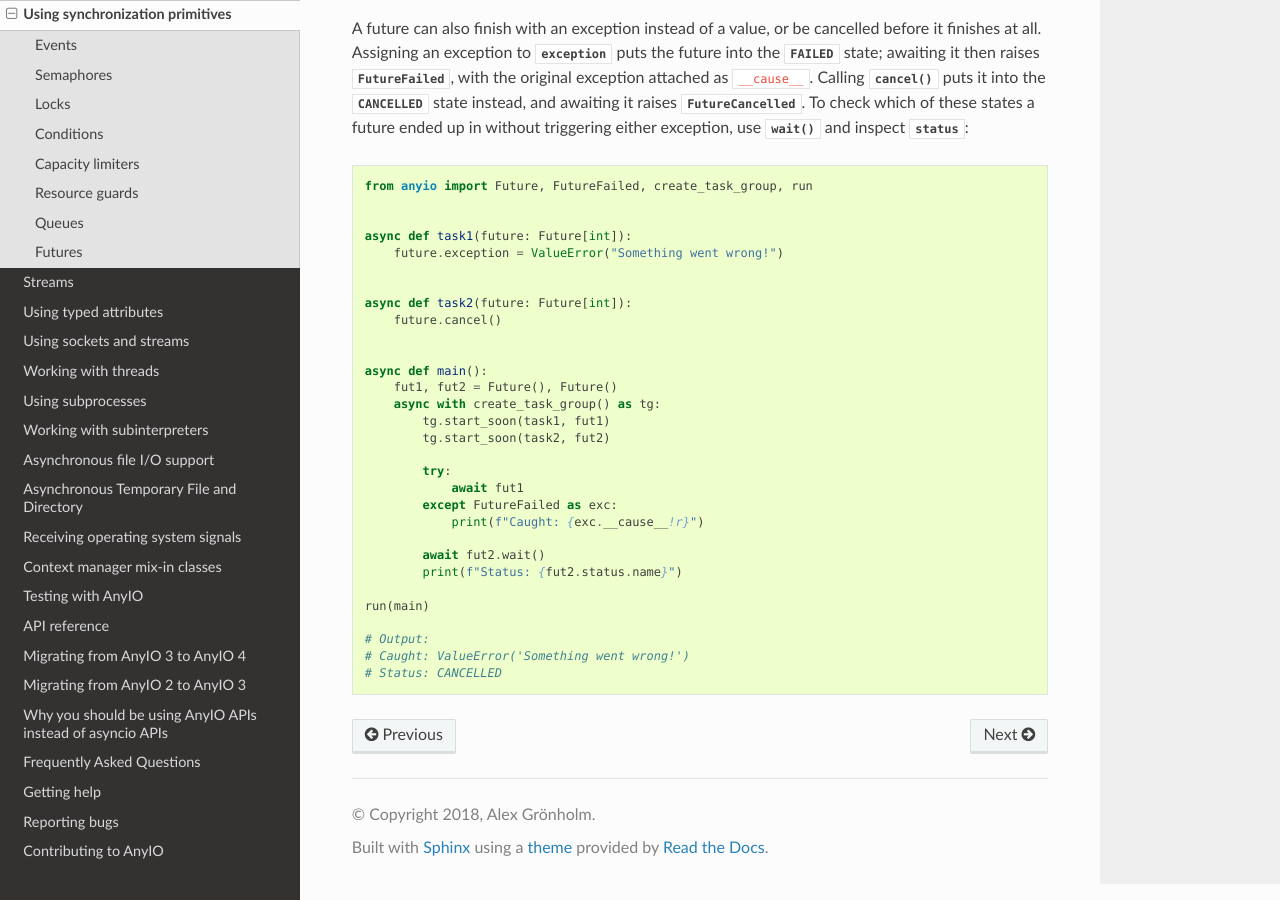
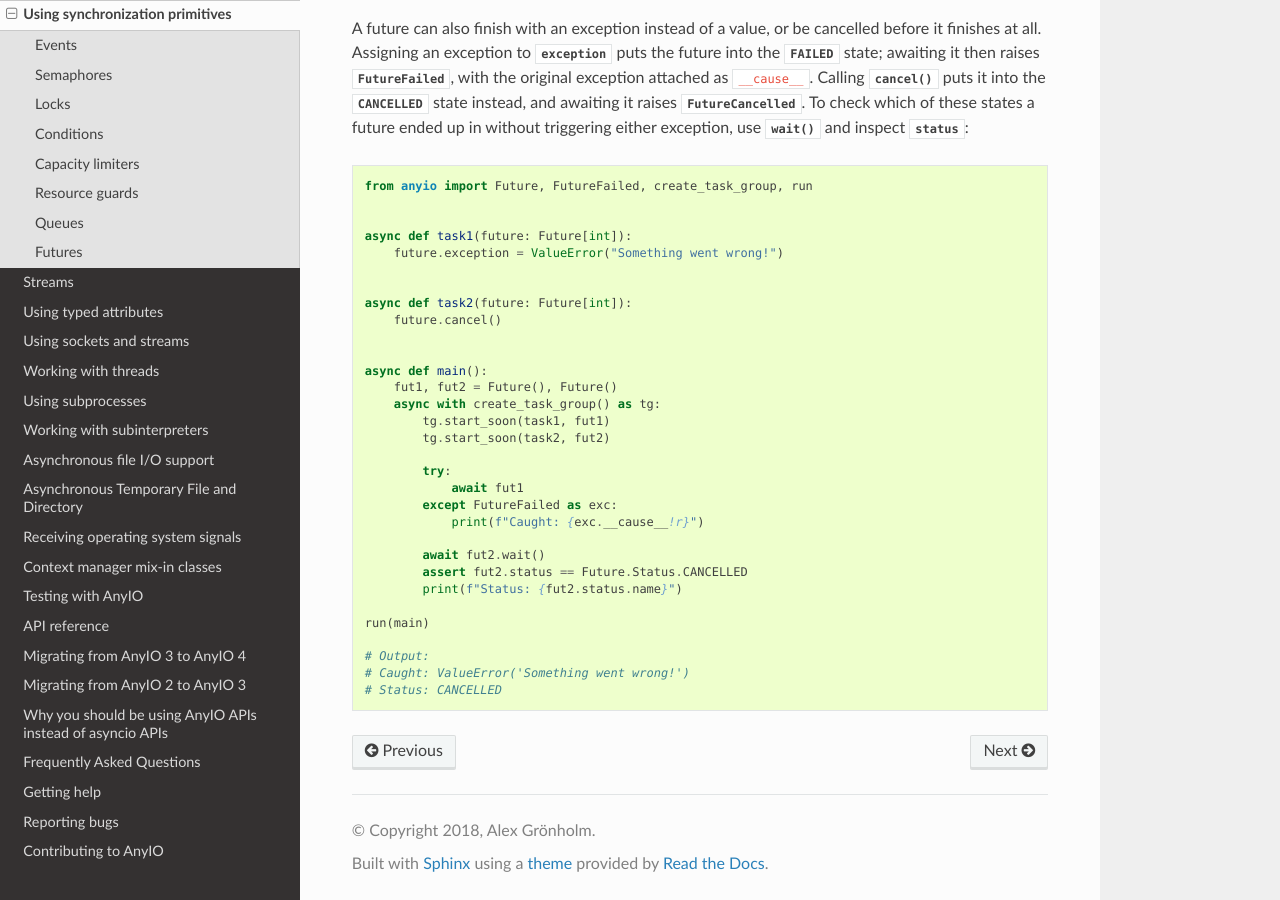
Before and after one commit to agronholm/anyio, a Sphinx documentation site: the page built from docs/synchronization.rst, in a window 1280 px wide and 900 px high, scrolled down 5671 px. Built offline with Sphinx 7.4.7 and the Read the Docs theme 3.1.0, drawn with Linux system fonts in a browser that asks for light colours; the version number could not be read and is left out.

Commit message:
Update docs/synchronization.rst
Co-authored-by: David Brochart <david.brochart@gmail.com>

```diff
--- a/docs/synchronization.rst
+++ b/docs/synchronization.rst
@@ -312,6 +312,7 @@ and inspect :attr:`~Future.status`::
                 print(f"Caught: {exc.__cause__!r}")
 
             await fut2.wait()
+            assert fut2.status == Future.Status.CANCELLED
             print(f"Status: {fut2.status.name}")
 
     run(main)
```
